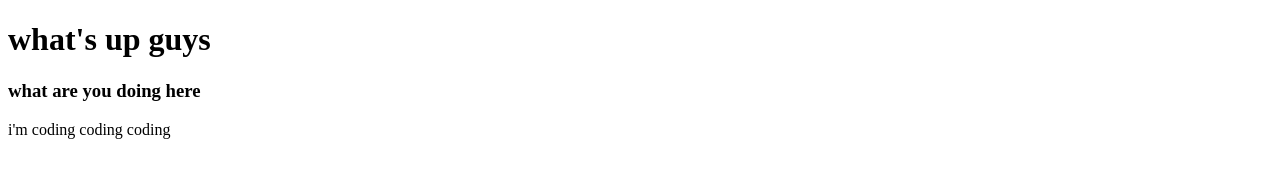
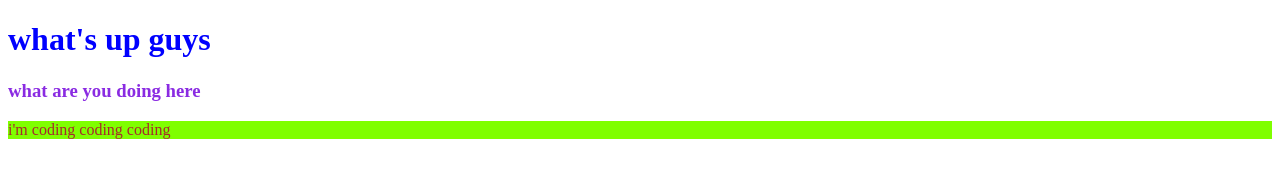
Before and after one commit to Mahin3712/my-first-repo, a plain HTML site: page index.html in a window 1280 px wide. Drawn offline with Linux system fonts and the light colour scheme.

Commit message:
added style

```diff
--- a/index.html
+++ b/index.html
@@ -5,6 +5,7 @@
     <meta http-equiv="X-UA-Compatible" content="IE=edge">
     <meta name="viewport" content="width=device-width, initial-scale=1.0">
     <title>My first repo</title>
+    <link rel="stylesheet" href="style.css">
 </head>
 <body>
     <h1>what's up guys</h1>
--- a/style.css
+++ b/style.css
@@ -6,4 +6,5 @@ h3{
 }
 p{
     color: brown;
+    background-color: chartreuse;
 }
```
